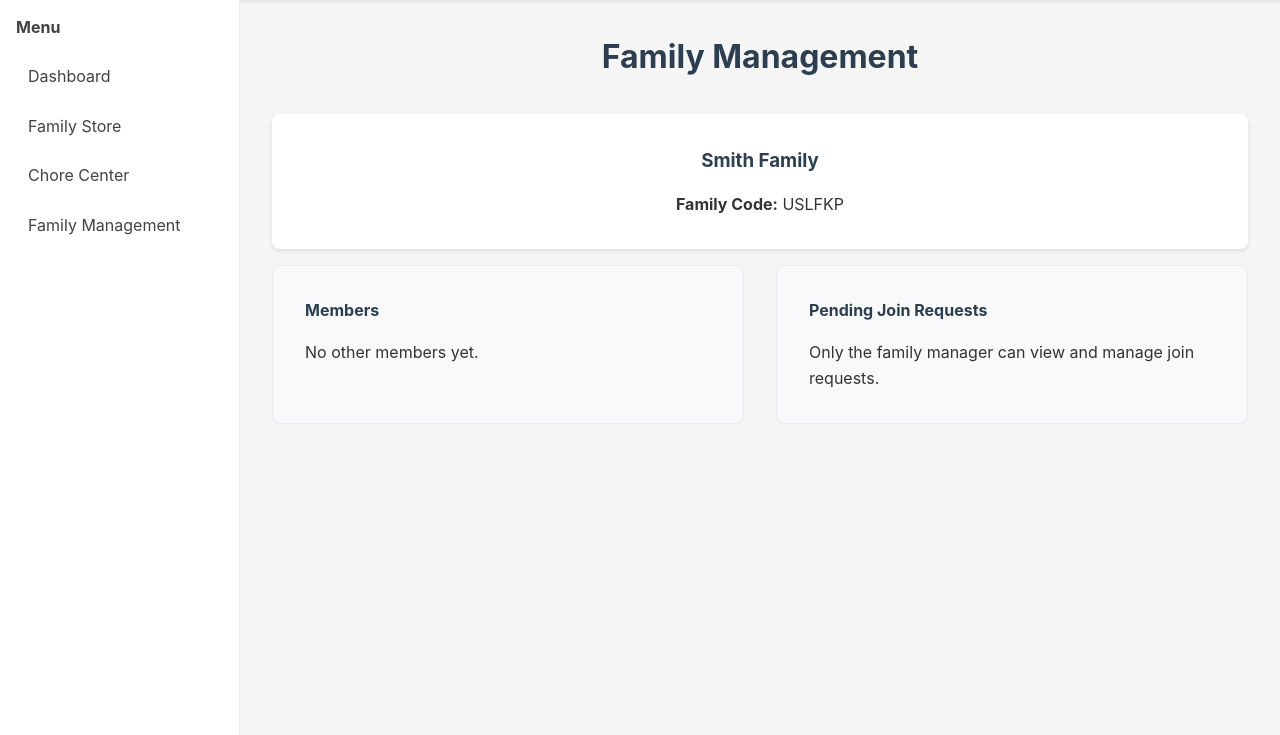
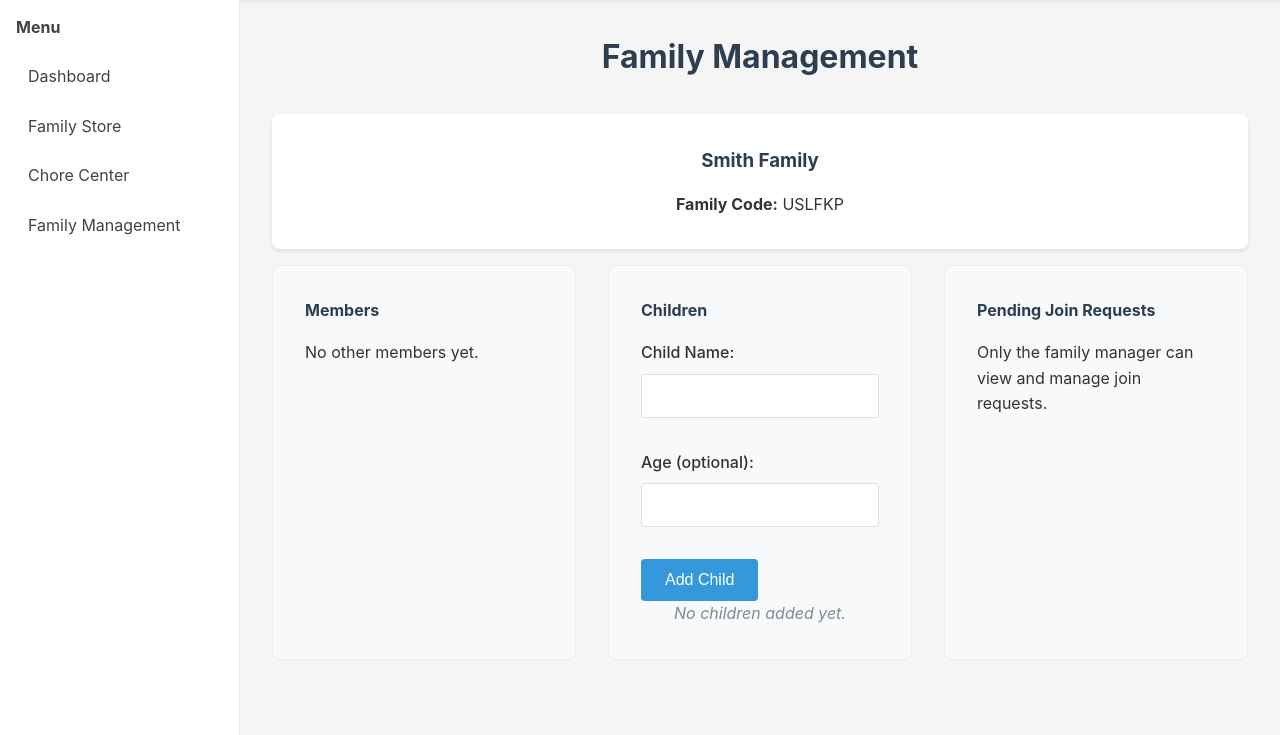
Before and after one commit to tylerthibault/StewardWell, a Flask app: template src/templates/private/family_management/index.html in a window 1280 px wide. Shown: the part 75-810 px from the top of the page. Run offline with Flask 3, Linux system fonts and the light colour scheme; the template is opened without the code that fills it: values that come from a table or form of the project are taken from there, others are empty; a user stored in the database is signed in; data comes from the database, SQL or seed files in the repository.

Commit message:
updated family management

```diff
--- a/src/templates/private/family_management/index.html
+++ b/src/templates/private/family_management/index.html
@@ -26,6 +26,47 @@
         {% else %}
           <p>No other members yet.</p>
         {% endif %}
+        {% if is_manager %}
+          <form method="POST" action="{{ url_for('family_mgmt.invite_adult') }}" style="margin-top: 1rem;">
+            <div class="form-group">
+              <label for="identifier">Invite adult (username or email):</label>
+              <input type="text" id="identifier" name="identifier" placeholder="username or email" required>
+            </div>
+            <button class="btn btn-primary btn-small" type="submit">Send Invite</button>
+          </form>
+        {% endif %}
+      </div>
+
+      <div class="action-card">
+        <h4>Children</h4>
+        <form method="POST" action="{{ url_for('child.add_child') }}" class="inline-form">
+          <div class="form-group">
+            <label for="child_name">Child Name:</label>
+            <input type="text" id="child_name" name="child_name" required>
+          </div>
+          <div class="form-group">
+            <label for="child_age">Age (optional):</label>
+            <input type="number" id="child_age" name="child_age" min="0" max="18">
+          </div>
+          <button type="submit" class="btn btn-primary">Add Child</button>
+        </form>
+        {% if children %}
+          <div class="children-list" style="margin-top: 1rem;">
+            {% for child in children %}
+              <div class="child-card">
+                <div class="child-info">
+                  <h5>{{ child.name }}</h5>
+                  {% if child.age %}<p>Age: {{ child.age }}</p>{% endif %}
+                </div>
+                <div class="child-actions">
+                  <a href="{{ url_for('child.delete_child', child_id=child.id) }}" class="btn btn-danger btn-small" onclick="return confirm('Remove {{ child.name }}?')">Remove</a>
+                </div>
+              </div>
+            {% endfor %}
+          </div>
+        {% else %}
+          <p class="no-children">No children added yet.</p>
+        {% endif %}
       </div>
 
       <div class="action-card">
```
Also changed, not shown: src/templates/private/dashboard/index.html (+1 -42 lines).
